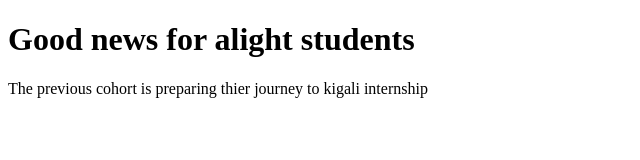
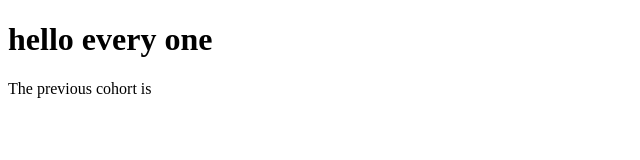
Before and after one commit to RehabSalah123/alight-website, a plain HTML site: page index.html in a window 1280 px wide. Shown: the whole page, without its empty margins (0-640 px from the left). Drawn offline with Linux system fonts and the light colour scheme.

```diff
--- a/index.html
+++ b/index.html
@@ -5,11 +5,11 @@
         <title>alight school</title>
     </head>
 <h1>
-    Good news for alight students
+    hello every one
 </h1>
 </body>
         <p>
-            The previous cohort is preparing thier journey to kigali internship
+            The previous cohort is
         </p>
     </div>
  </body>
```
